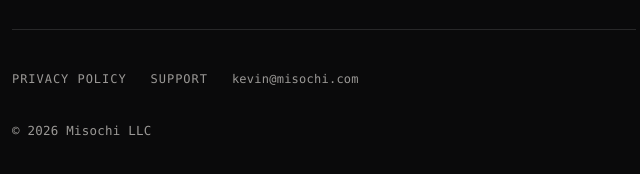
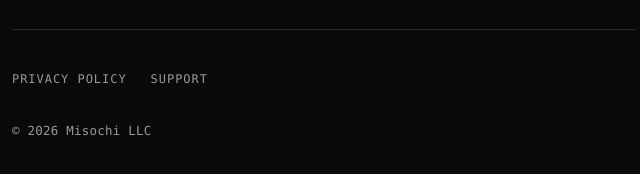
Before and after one commit to misochi-llc/misochi-llc.github.io, a plain HTML site: page index.html in a window 1280 px wide. Shown: the part 910-1084 px from the top of the page, 316-956 px from the left. Drawn offline with Linux system fonts and the light colour scheme.

Commit message:
Drop the email link from the footer nav
The address already appears in each page's contact section, so the
footer link was redundant. Removes the now-unused nav.site a.email
rule with it.

```diff
--- a/index.html
+++ b/index.html
@@ -35,7 +35,6 @@
   <nav class="site">
     <a href="/privacy">Privacy Policy</a>
     <a href="/support">Support</a>
-    <a class="email" href="mailto:kevin@misochi.com">kevin@misochi.com</a>
   </nav>
 
   <footer>
--- a/style.css
+++ b/style.css
@@ -110,14 +110,6 @@ nav.site {
 nav.site a { color: var(--text3); text-decoration: none; }
 nav.site a:hover { color: var(--amber); }
 
-/* The address is shown literally so it stays readable and copyable even when
-   the visitor has no mailto: handler registered. Opt out of the nav's
-   uppercasing — an email address in caps is harder to read and to transcribe. */
-nav.site a.email {
-  text-transform: none;
-  letter-spacing: 0.02em;
-}
-
 footer { margin-top: 2rem; }
 
 table {
```
Also changed, not shown: privacy/index.html (+0 -1 lines), support/index.html (+0 -1 lines).
